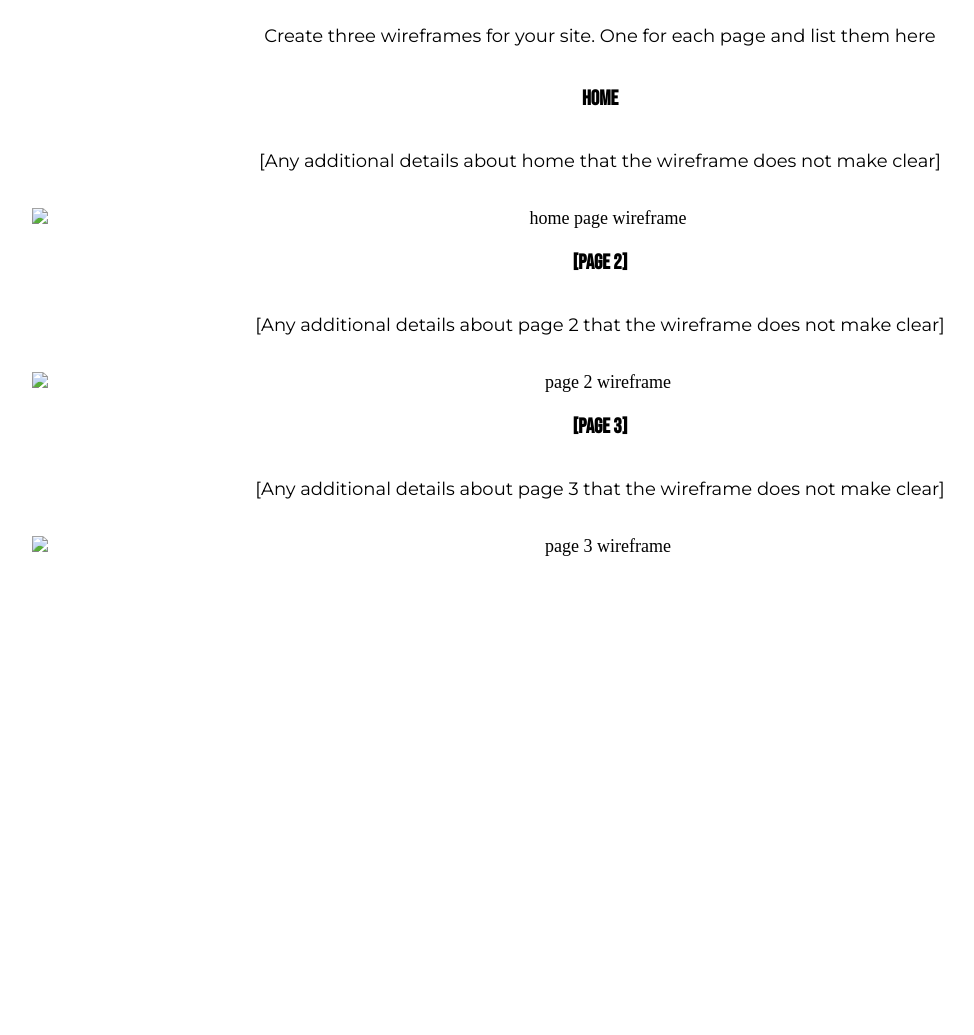
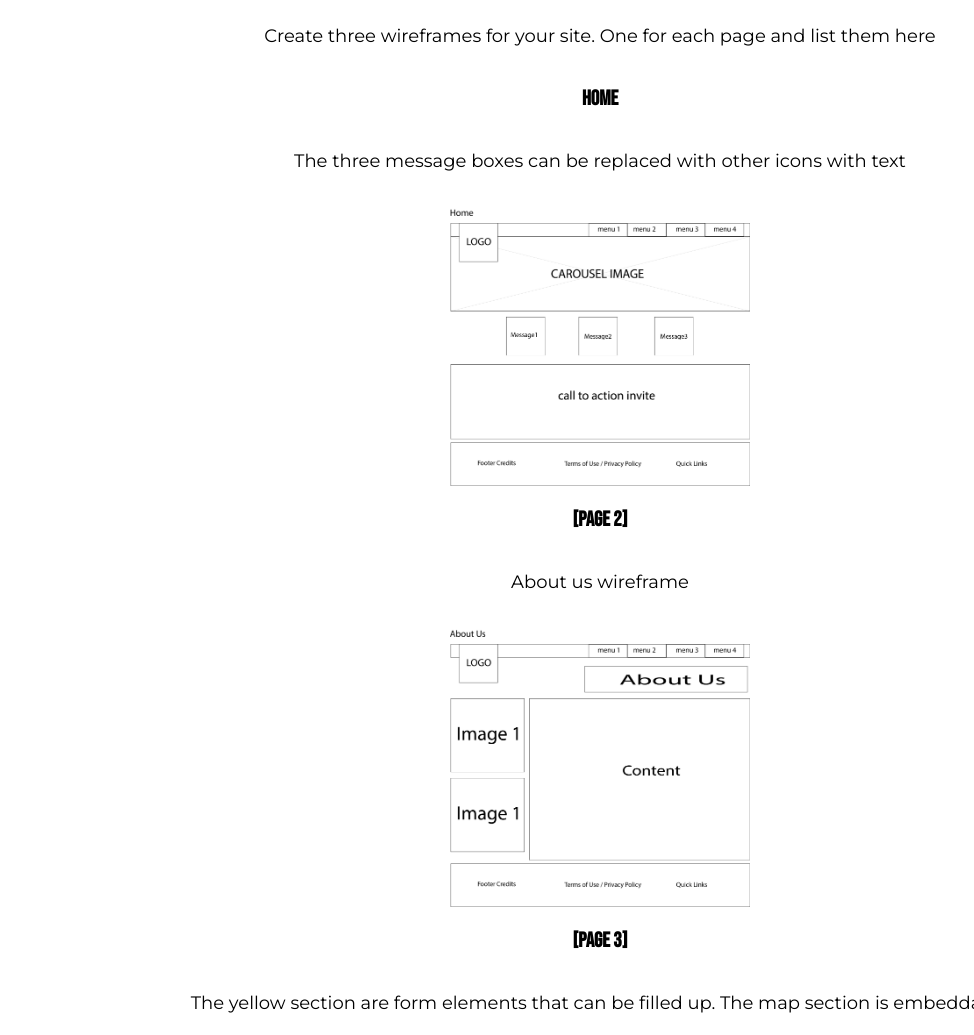
Before and after one commit to thlalo1/WDD-130, a plain HTML site: page wwr/digitalmarketingguy/site-plan-personal.html in a window 1280 px wide. Shown: the part 7160-8195 px from the top of the page, without its empty margins (40-1014 px from the left). Before the commit the page ends 7789 px from the top, so only its background shows below. Drawn offline with Linux system fonts and the light colour scheme.

Commit message:
commit o

```diff
--- a/wwr/digitalmarketingguy/site-plan-personal.html
+++ b/wwr/digitalmarketingguy/site-plan-personal.html
@@ -191,21 +191,21 @@
 
       <h3>Home</h3>
       <p>
-        [Any additional details about home that the wireframe does not make clear]
+        The three message boxes can be replaced with other icons with text
       </p>
-      <img src="#" alt="home page wireframe">
+      <img src="images/w1.jpg" alt="home page wireframe" style="max-width: 300px;">
 
       <h3>[Page 2]</h3>
       <p>
-        [Any additional details about page 2 that the wireframe does not make clear]
+        About us wireframe
       </p>
-      <img src="#" alt="page 2 wireframe">
+      <img src="images/w2.jpg" alt="about us wireframe" style="max-width: 300px;">
 
       <h3>[Page 3]</h3>
       <p>
-        [Any additional details about page 3 that the wireframe does not make clear]
+        The yellow section are form elements that can be filled up. The map section is embeddable
       </p>
-      <img src="#" alt="page 3 wireframe">
+      <img src="images/w3.jpg" alt="contact us 3 wireframe" style="max-width: 300px;">
     </main>
   </body>
 
```
Also changed, not shown: wwr/digitalmarketingguy/images/w1.jpg (added), wwr/digitalmarketingguy/images/w2.jpg (added), wwr/digitalmarketingguy/images/w3.jpg (added).
